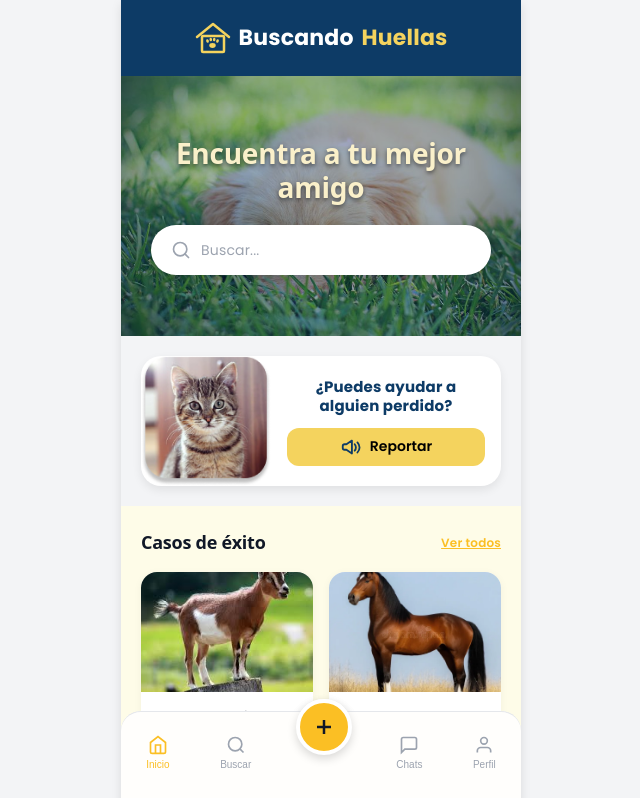
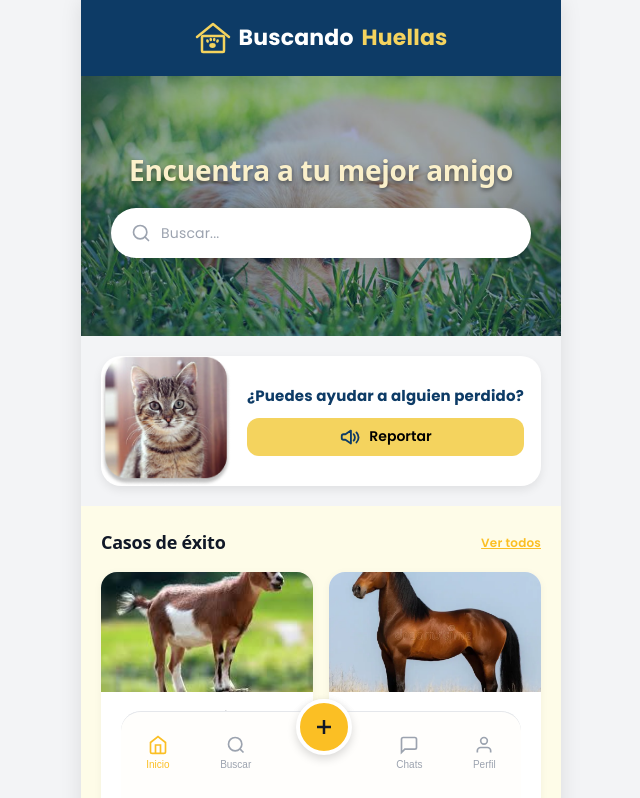
Before and after one commit to Rodo996/BuscandoHuellas, a Svelte app in the folder client/: page / in a window 1280 px wide. Shown: the top 798 px of the page, without its empty margins (319-959 px from the left). Built offline with nearby package versions, Linux system fonts and the light colour scheme.

Commit message:
Creo que ya solo se queda con la sesión abierta, para editar perfil

```diff
--- a/client/src/App.svelte
+++ b/client/src/App.svelte
@@ -7,11 +7,10 @@
   import CrearCuenta from './lib/Crear_cuenta.svelte';
   import EditarPerfil from './lib/Editar_perfil.svelte';
   import Navbar from './lib/Navbar.svelte';
-  // --- IMPORTACIONES DE CHAT (AÑADIDAS) ---
   import Chats from './lib/Chats.svelte';
   import Chat from './lib/Chat.svelte';
 
-  // --- LÓGICA DE RUTAS UNIFICADA ---
+  // --- LÓGICA DE RUTAS ---
   let path = window.location.pathname;
   let partes = path.split('/').filter(p => p !== "");
 
@@ -20,8 +19,10 @@
   let vistaAnterior = "inicio";
 
   let mascotaSeleccionada = null;
-  // --- ESTADO DEL CHAT (AÑADIDO) ---
   let contactoActivo = null;
+
+  // --- NUEVA VARIABLE DE ESTADO DE SESIÓN ---
+  let sesionActiva = false; // Controla si el usuario ya entró
 
   function navegar(vista, sub = '') {
     vistaAnterior = vistaActual;
@@ -33,92 +34,73 @@
     history.pushState({}, '', urlFinal);
   }
 
-  // --- FUNCIONES DE NAVEGACIÓN ---
-  const irAInicio   = () => navegar('inicio');
-  const irABuscar   = () => navegar('buscar');
+  // --- FUNCIONES DE NAVEGACIÓN MODIFICADAS ---
+  const irAInicio = () => navegar('inicio');
+  const irABuscar = () => navegar('buscar');
+  const irAPublicar = () => navegar('publicar');
+  const irAChats = () => navegar('chats');
 
-  const irAPublicar = () => {
-    vistaAnterior = vistaActual;
-    navegar('publicar');
+  // MODIFICACIÓN AQUÍ: Ya no va a 'perfil' a secas si hay sesión
+  const irAPerfil = () => {
+    if (sesionActiva) {
+      navegar('perfil', 'editar_perfil'); // Directo a editar si ya logueó
+    } else {
+      navegar('perfil'); // A iniciar sesión si no hay cuenta activa
+    }
   };
 
-  const irAPerfil   = () => navegar('perfil', 'iniciar_sesion');
-
-  // --- NAVEGACIÓN DE CHATS (AÑADIDA) ---
-  const irAChats = () => navegar('chats');
-
-  const irAChat = (event) => {
-    // Si viene de la lista de chats tiene detalle, si no (desde ficha mascota) es genérico
-    if (event && event.detail) {
-        contactoActivo = event.detail;
-    } else {
-        contactoActivo = { nombre: "Dueño", color: "#F4D35E" };
-    }
-    navegar('chat');
-  };
-
-  const irAPublicacion = (event) => {
-    mascotaSeleccionada = event.detail;
+  const verMascota = (m) => {
+    mascotaSeleccionada = m;
     navegar('publicacion');
   };
 
-  // Sincronización con el botón "Atrás" del navegador
-  window.onpopstate = () => {
-    const p = window.location.pathname.split('/').filter(p => p !== "");
-    vistaActual = p[0] || 'inicio';
-    subVista = p[1] || '';
+  const abrirChat = (contacto) => {
+    contactoActivo = contacto;
+    navegar('chats', 'detalle');
   };
 </script>
 
 <main>
-  <div class="app-container">
-
+  <div class="container">
     {#if vistaActual === 'inicio'}
-      <Inicio
-        on:irABuscar={irABuscar}
-        on:irAPublicar={irAPublicar}
-        on:irAChats={irAChats}
-      />
+      <Inicio on:verMascota={(e) => verMascota(e.detail)} />
 
     {:else if vistaActual === 'buscar'}
-      <Buscar
-        on:volver={irAInicio}
-        on:verPublicacion={irAPublicacion}
-        on:irAPublicar={irAPublicar}
-        on:irAChats={irAChats}
-      />
+      <Buscar />
 
     {:else if vistaActual === 'publicacion'}
       <Publicacion
         mascota={mascotaSeleccionada}
-        on:volver={irABuscar}
-        on:irAChat={irAChat}
+        on:volver={() => navegar(vistaAnterior)}
       />
 
     {:else if vistaActual === 'publicar'}
-      <Publicar
-        on:volver={() => navegar(vistaAnterior)}
-        on:publicado={irAInicio}
-      />
+      <Publicar on:volver={irAInicio} />
 
     {:else if vistaActual === 'chats'}
-      <Chats on:volver={irAInicio} on:abrirChat={irAChat} />
-
-    {:else if vistaActual === 'chat'}
-      <Chat contacto={contactoActivo} on:volver={irAChats} />
+        {#if subVista === 'detalle'}
+          <Chat contacto={contactoActivo} on:volver={irAChats} />
+        {:else}
+          <Chats on:seleccionarChat={(e) => abrirChat(e.detail)} />
+        {/if}
 
     {:else if vistaActual === 'perfil'}
         {#if subVista === 'crear_cuenta'}
           <CrearCuenta on:volver={() => navegar('perfil', 'iniciar_sesion')} />
+
         {:else if subVista === 'editar_perfil'}
-          <EditarPerfil on:volver={irAPerfil} />
+          <EditarPerfil on:volver={irAInicio} />
+
         {:else}
           <IniciarSesion
             on:irACrearCuenta={() => navegar('perfil', 'crear_cuenta')}
-            on:loginExitoso={() => navegar('perfil', 'editar_perfil')}
+            on:loginExitoso={() => {
+              sesionActiva = true; // <--- ACTIVAMOS LA SESIÓN
+              navegar('perfil', 'editar_perfil'); // <--- MANDAMOS A EDITAR
+            }}
             on:volver={irAInicio}
           />
-        {/if}
+          {/if}
     {/if}
 
   </div>
@@ -134,7 +116,7 @@
 </main>
 
 <style>
-  /* ESTILOS UNIFICADOS (Tus estilos originales de 151 líneas) */
+  /* Tus estilos se mantienen exactamente igual */
   @import url('https://fonts.googleapis.com/css2?family=Poppins:wght@400;600;700;800&display=swap');
 
   :global(html), :global(body) {
@@ -150,27 +132,14 @@
     box-sizing: border-box;
   }
 
-  :global(.app-container) {
+  .container {
     width: 100%;
-    max-width: 400px;
-    margin-inline: auto;
-    background: #FFFFFF;
-    min-height: 100vh;
+    max-width: 480px;
+    margin: 0 auto;
+    background-color: white;
+    min-height: 100dvh;
+    box-shadow: 0 0 20px rgba(0,0,0,0.1);
     position: relative;
-    padding-bottom: 50px;
-    box-shadow: 0px 4px 10px rgba(0,0,0,0.1);
-    overflow-x: hidden;
-  }
-
-  @media (max-width: 400px) {
-    :global(.app-container) {
-      box-shadow: none;
-    }
-  }
-
-  @media (min-width: 401px) {
-    :global(body) {
-      background-color: #f3f4f6;
-    }
+    padding-bottom: 70px;
   }
 </style>
--- a/client/src/lib/Editar_perfil.svelte
+++ b/client/src/lib/Editar_perfil.svelte
@@ -67,16 +67,6 @@
           <line x1="6" y1="6" x2="18" y2="18"></line>
         </svg>
       </button>
-    </div>
-
-    <div class="profile-avatar-section">
-      <div class="avatar-circle">
-        <svg width="60" height="60" viewBox="0 0 24 24" fill="none" stroke="#0D3B66" stroke-width="1.5">
-          <path d="M20 21v-2a4 4 0 0 0-4-4H8a4 4 0 0 0-4 4v2"></path>
-          <circle cx="12" cy="7" r="4"></circle>
-        </svg>
-      </div>
-      <button class="change-photo-link">Cambiar foto de perfil</button>
     </div>
 
     <form class="edit-form" on:submit|preventDefault={guardarCambios}>
```
